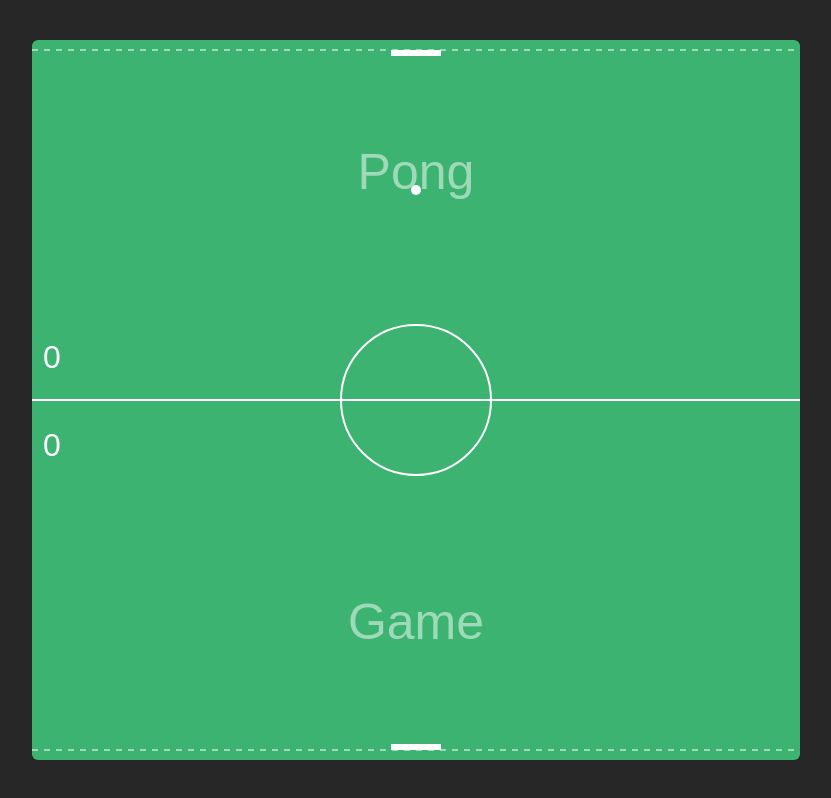
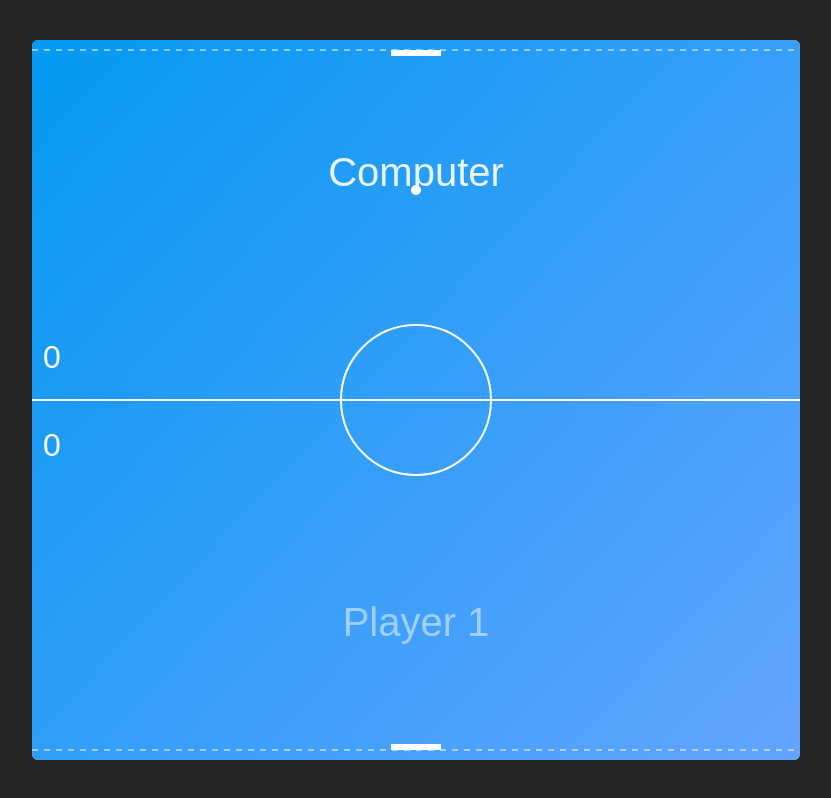
Before and after one commit to iChristiano/pong-game, a plain HTML site: page index.html in a window 1280 px wide. Shown: the whole page, without its empty margins (224-1055 px from the left). Drawn offline with Linux system fonts and the light colour scheme.

Commit message:
minor updates styling

```diff
--- a/script.js
+++ b/script.js
@@ -11,10 +11,16 @@ const centerCircleRadius = isMobile ? 50 : 75;
 const screenWidth = window.innerWidth;
 const canvasPosition = screenWidth / 2 - width / 2;
 const strokeColor = 'white';
-const playgroundColor = '#3CB371';
 const lineGap = 6;
 const playgroundFont = 'Arial';
-const playgroundFontSize = 50;
+const playgroundFontSize = 40;
+const playgroundFontColorOpaque50 = 'rgba(255, 255, 255, 0.5)';
+const playgroundFontColorOpaque90 = 'rgba(255, 255, 255, 0.9)';
+const backgroundGradientStartColor = '#0499f2';
+const backgroundGradientEndColor = '#63a4ff';
+
+let playgroundFontColorComputer = playgroundFontColorOpaque50;
+let playgroundFontColorPlayer = playgroundFontColorOpaque90;
 
 // Player
 const namePlayer = 'Player 1';
@@ -65,8 +71,11 @@ let isNewGame = true;
 
 // Render Everything on Canvas
 function renderCanvas() {
-  // Canvas Background
-  context.fillStyle = playgroundColor;
+  // Canvas Background Gradient
+  let grd = context.createLinearGradient(0, 0, canvas.width, canvas.height);
+  grd.addColorStop(0, backgroundGradientStartColor);
+  grd.addColorStop(1, backgroundGradientEndColor);
+  context.fillStyle = grd;
   context.fillRect(0, 0, canvas.width, canvas.height);
 
   // Paddle Color
@@ -98,7 +107,7 @@ function renderCanvas() {
   context.setLineDash([lineGap]);
   context.moveTo(0, paddleOffsetY);
   context.lineTo(canvas.width, paddleOffsetY);
-  context.strokeStyle = "rgba(255, 255, 255, 0.5)";
+  context.strokeStyle = playgroundFontColorOpaque50;
   context.stroke();
 
   // Dashed Bottom Line
@@ -106,7 +115,7 @@ function renderCanvas() {
   context.setLineDash([lineGap]);
   context.moveTo(0, canvas.height - paddleOffsetY);
   context.lineTo(canvas.width, canvas.height - paddleOffsetY);
-  context.strokeStyle = "rgba(255, 255, 255, 0.5)";
+  context.strokeStyle = playgroundFontColorOpaque50;
   context.stroke();
 
   // Ball
@@ -127,9 +136,10 @@ function renderCanvas() {
   context.font = `${playgroundFontSize}px ${playgroundFont}`;
   context.textAlign = 'center';
   context.textBaseline = 'middle';
-  context.fillStyle = "rgba(255, 255, 255, 0.5)";
-  context.fillText('Pong', canvas.width/2, canvas.height * 3/16);
-  context.fillText('Game', canvas.width/2, canvas.height * 13/16);
+  context.fillStyle = playgroundFontColorComputer;
+  context.fillText(nameComputer, canvas.width/2, canvas.height * 3/16);
+  context.fillStyle = playgroundFontColorPlayer;
+  context.fillText(namePlayer, canvas.width/2, canvas.height * 13/16);
 }
 
 // Create Canvas Element
@@ -160,6 +170,13 @@ function ballMove() {
 
 // Determine What Ball Bounces Off, Score Points, Reset Ball
 function ballBoundaries() {
+  if (ballY < height / 2) {
+    playgroundFontColorComputer = playgroundFontColorOpaque90;
+    playgroundFontColorPlayer = playgroundFontColorOpaque50;
+  } else {
+    playgroundFontColorComputer = playgroundFontColorOpaque50;
+    playgroundFontColorPlayer = playgroundFontColorOpaque90;
+  }
   // Bounce off Left Wall
   if (ballX < 0 && speedX < 0) {
     speedX = -speedX;
--- a/style.css
+++ b/style.css
@@ -11,6 +11,7 @@ canvas {
   height: 90vh;
   margin: 5vh auto;
   border-radius: 6px;
+  background-color: #9eabe4;
 }
 
 .game-over-container {
```
